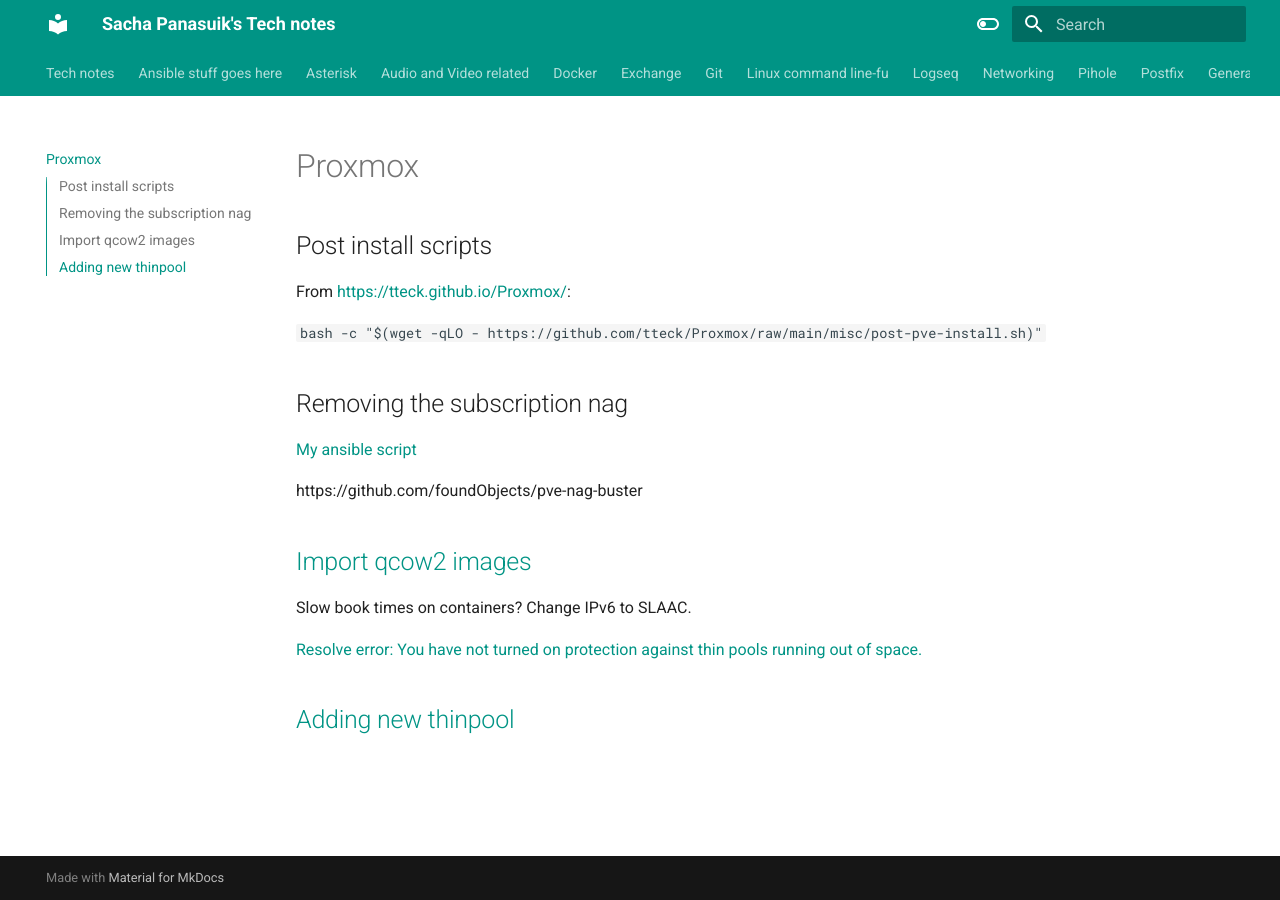
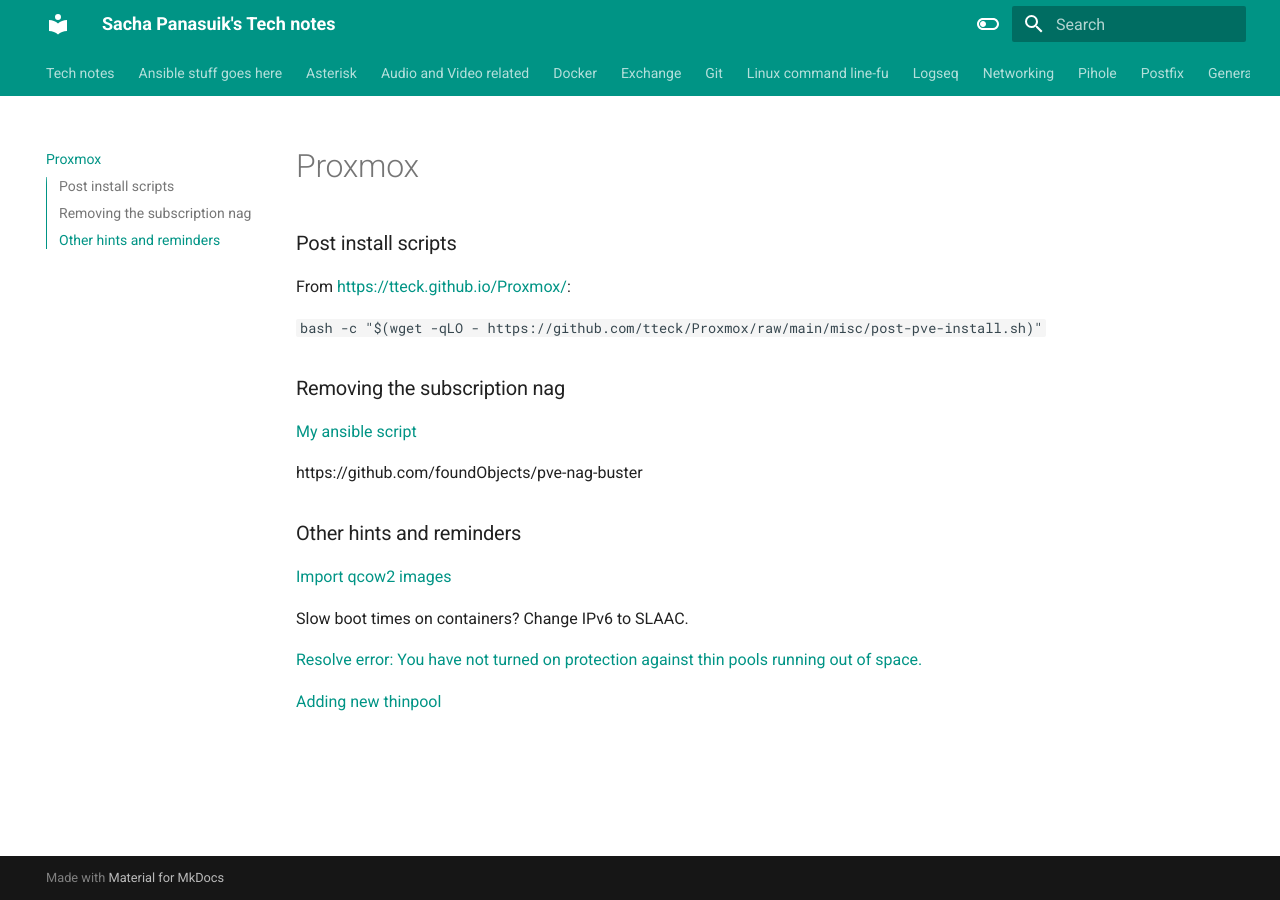
Before and after one commit to sachapan/tech_notes, an MkDocs documentation site: the page built from docs/proxmox.md, in a window 1280 px wide. Built offline with MkDocs 1.6.1 and Material for MkDocs 9.7.7, drawn with Linux system fonts in a browser that asks for light colours.

Commit message:
Update proxmox.md

```diff
--- a/docs/proxmox.md
+++ b/docs/proxmox.md
@@ -1,21 +1,23 @@
 # Proxmox
 
-## Post install scripts
+### Post install scripts
 
 From <https://tteck.github.io/Proxmox/>:
 
 `bash -c "$(wget -qLO - https://github.com/tteck/Proxmox/raw/main/misc/post-pve-install.sh)"`
 
-## Removing the subscription nag
+### Removing the subscription nag
 
 [My ansible script](https://github.com/sachapan/ansible/blob/main/playbooks/proxmox-nag.yml)
 
 https://github.com/foundObjects/pve-nag-buster
 
-## [Import qcow2 images](https://ostechnix.com/import-qcow2-into-proxmox/)
+### Other hints and reminders
 
-Slow book times on containers?  Change IPv6 to SLAAC.
+[Import qcow2 images](https://ostechnix.com/import-qcow2-into-proxmox/)
+
+Slow boot times on containers?  Change IPv6 to SLAAC.
 
 [Resolve error: You have not turned on protection against thin pools running out of space.](https://www.thegeekdiary.com/how-to-enable-the-automatic-extension-for-a-thin-lvm-volume/)
 
-## [Adding new thinpool](https://www.diytechguru.com/2020/12/12/create-lvm-thin-pool-in-proxmox/)
+[Adding new thinpool](https://www.diytechguru.com/2020/12/12/create-lvm-thin-pool-in-proxmox/)
```
